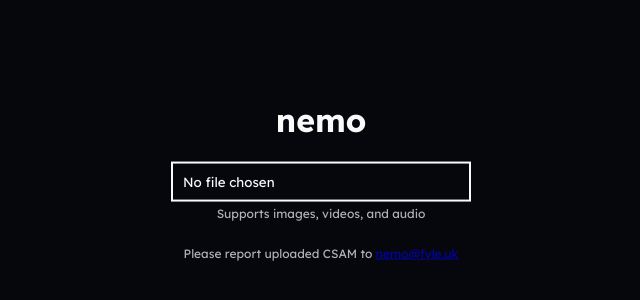
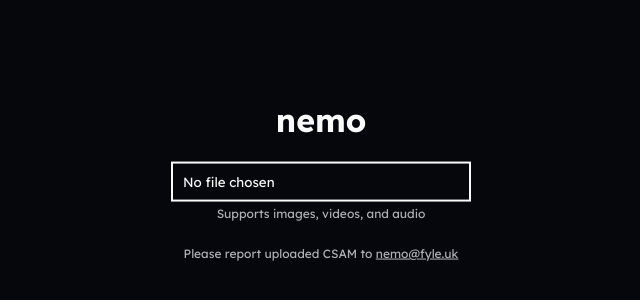
Before and after one commit to k1ttynet/filehost, a SvelteKit app: page / in a window 1280 px wide. Shown: the part 220-520 px from the top of the page, without its empty margins (319-959 px from the left). Built offline with nearby package versions, Linux system fonts and the light colour scheme.

Commit message:
fix duplicate + make links inherit

```diff
--- a/static/assets/stylesheets/style.css
+++ b/static/assets/stylesheets/style.css
@@ -20,7 +20,6 @@ body {
     max-width: 600px;
     min-width: 292px;
     text-align: center;
-    position: absolute;
     position: absolute;
     top: 50%;
     left: 50%;
@@ -56,3 +55,6 @@ small {
     line-height: 5px;
     font-size: 12px;
 }
+a {
+    color: currentColor;
+}
```
